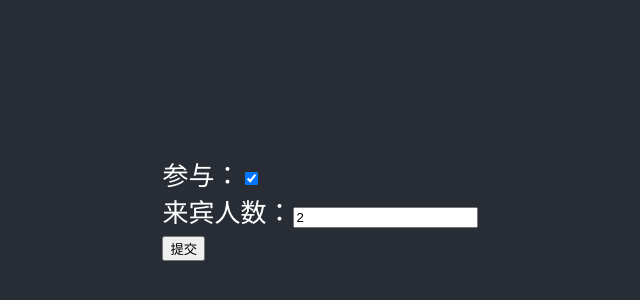
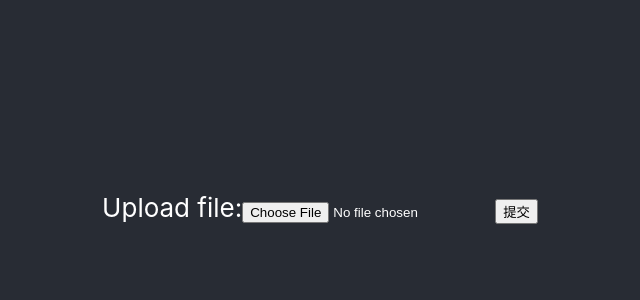
Before and after one commit to xiaoli0510/react-app, a React (Create React App) app: page / in a window 1280 px wide. Shown: the part 192-492 px from the top of the page, without its empty margins (320-960 px from the left). Built offline with nearby package versions, Linux system fonts and the light colour scheme.

Commit message:
非受控组件

```diff
--- a/src/App.js
+++ b/src/App.js
@@ -1,45 +1,27 @@
 import './App.css'
 import React from 'react'
 
-class Reservation extends React.Component{
+//以下是一个非受控组件，表单数据交由DOM节点来处理
+class FileInput extends React.Component{
   constructor(props){
-    super(props);
-    this.state = {
-      isGoing:true,
-      numbersOfGuest:2
-    };
-    this.handleInputChange = this.handleInputChange.bind(this);
-    this.handleSubmit = this.handleSubmit.bind(this);
-  }
-
-  handleInputChange(event){
-    const name = event.target.name;
-    const value = name==='isGoing'?event.target.checked:event.target.value;
-    this.setState({
-      [name]:value
-    })
+   super(props);
+   this.fileInput = React.createRef();//返回的是一个ref对象，在dom元素上通过ref去绑定，通过this.fileInput.current来获取当前的node节点。
+   this.handleSubmit = this.handleSubmit.bind(this);
   }
 
   handleSubmit(event){
-    console.log('提交的参与是：'+this.state.isGoing);
-    console.log('提交的来宾人数是：'+this.state.numbersOfGuest);
+    console.log('提交的fileName是：'+this.fileInput.current.files[0].name)
     event.preventDefault();
   }
 
   render(){
-    return(
+    return (
       <form onSubmit={this.handleSubmit}>
         <label>
-          参与：
-          <input type="checkbox" checked={this.state.isGoing} name="isGoing" onChange={this.handleInputChange}/>
+          Upload file:
+          <input type="file" ref={this.fileInput}/>
         </label>
-        <br/>
-        <label>
-          来宾人数：
-          <input type="number" name="numbersOfGuest" value={this.state.numbersOfGuest} onChange={this.handleInputChange}/>
-        </label>
-        <br/>
-        <input type="submit" value="提交" />
+        <input type="submit" value="提交"/>
       </form>
     )
   }
@@ -51,7 +33,7 @@ class Reservation extends React.Component{
 function App(){
   return (
     <div className="App-header">
-    <Reservation/>
+    <FileInput/>
     </div>
   )
 }
```
Also changed, not shown: 1 other file (tests, documents, lock files or other folders).
